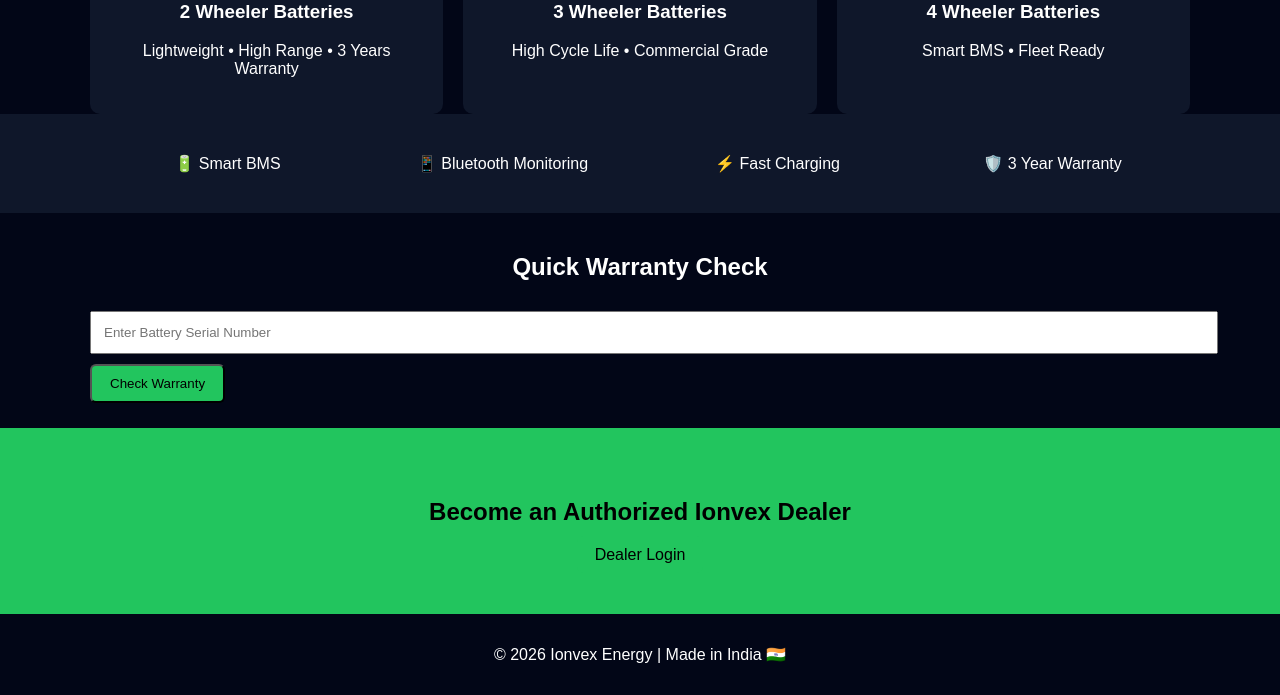
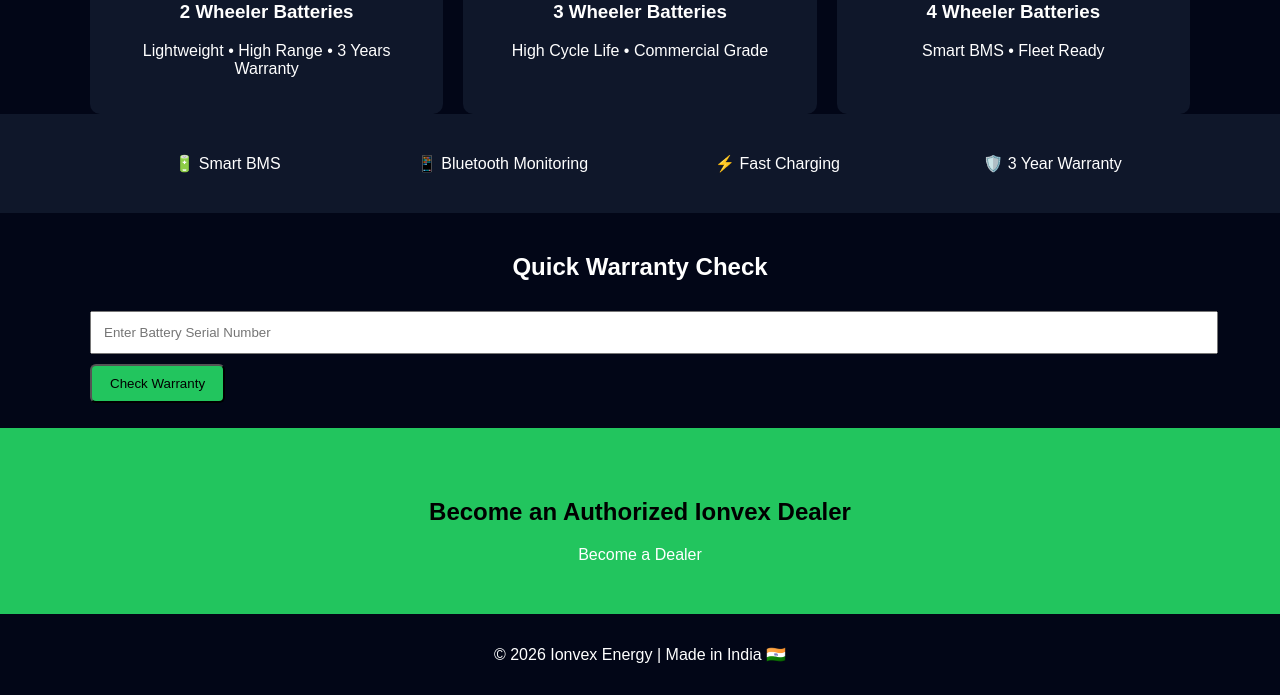
Before and after one commit to lrpanth90-eng/ionvex-energy-solutions, a website with bundled scripts: page public/index.html in a window 1280 px wide. Shown: the part 545-1240 px from the top of the page. Built offline with nearby package versions, Linux system fonts and the light colour scheme; files whose address does not match are found by name.

Commit message:
Update index.html

```diff
--- a/public/index.html
+++ b/public/index.html
@@ -89,7 +89,7 @@
 <!-- ================= DEALER CTA ================= -->
 <section class="dealer-cta">
   <h2>Become an Authorized Ionvex Dealer</h2>
-  <a href="/login.html" class="btn primary">Dealer Login</a>
+  <a href="/register.html" class="btn outline">Become a Dealer</a>
 </section>
 
 <!-- ================= FOOTER ================= -->
```
